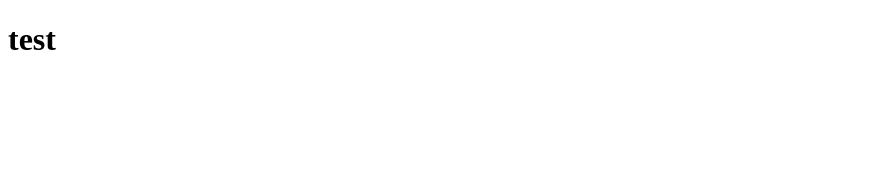
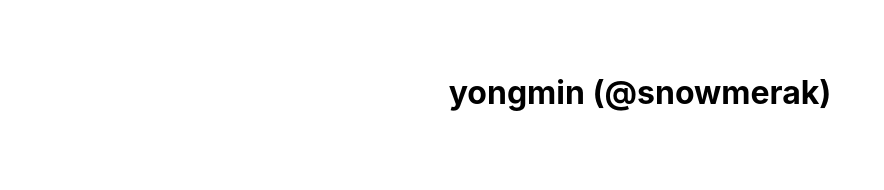
Before and after one commit to snowmerak/snowmerak.github.io, a plain HTML site: page index.html in a window 1280 px wide. Shown: the whole page, without its empty margins (0-884 px from the left). Drawn offline with Linux system fonts and the light colour scheme.

Commit message:
Update index.html

```diff
--- a/index.html
+++ b/index.html
@@ -1,12 +1,19 @@
 <!DOCTYPE html>
-<html lang="en">
+<html lang="kr">
 <head>
     <meta charset="UTF-8">
     <meta http-equiv="X-UA-Compatible" content="IE=edge">
     <meta name="viewport" content="width=device-width, initial-scale=1.0">
-    <title>Document</title>
+    <title>yongmin (@snowmerak)</title>
+
+    <link rel="stylesheet" href="/css/mvp.css" />
 </head>
-<body>
-    <h1>test</h1>
+<body style="padding: 0 10%;">
+    <header>
+        <h1>yongmin (@snowmerak)</h1>
+    </header>
+
+
+</div>
 </body>
 </html>
```
